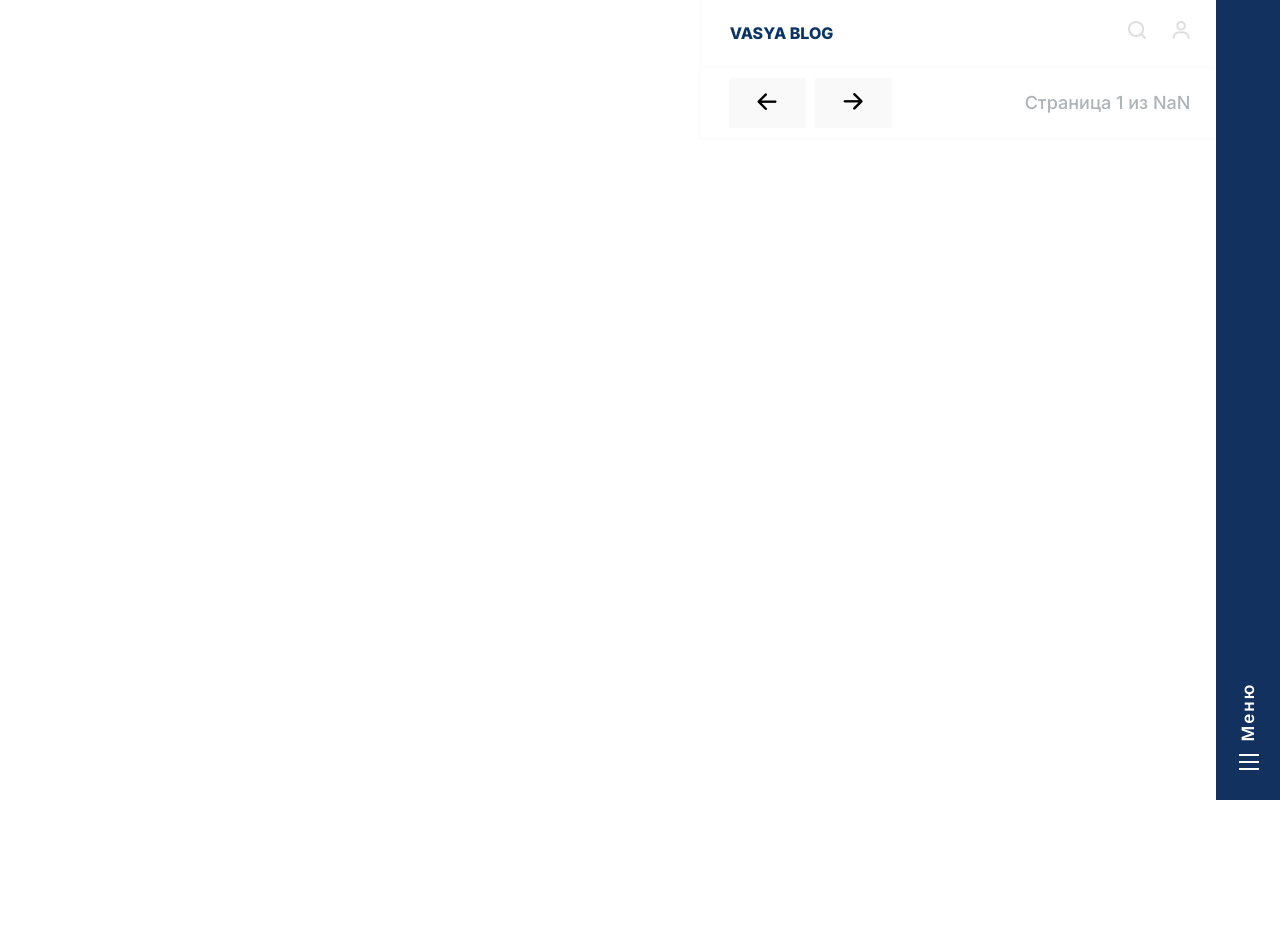
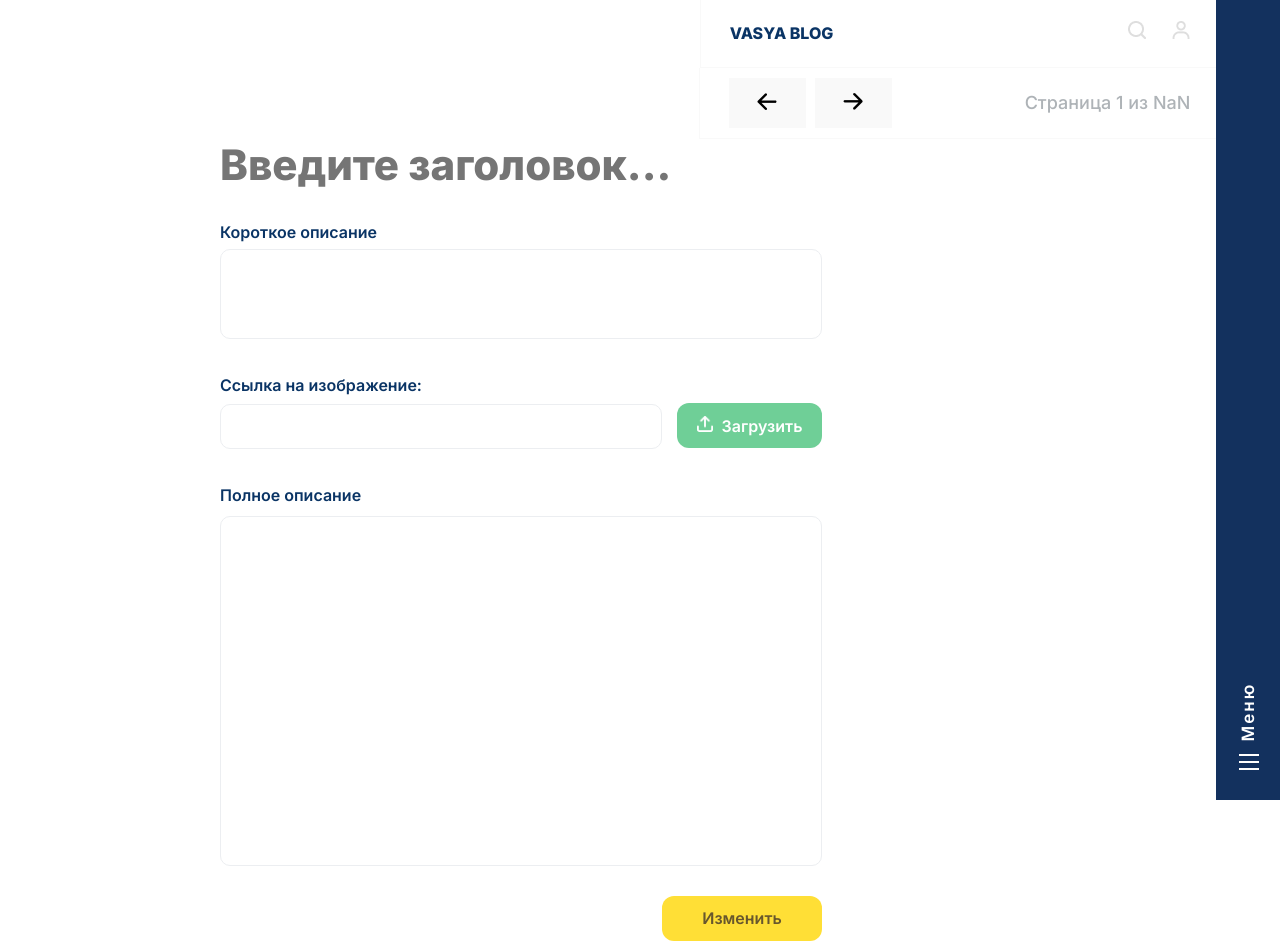
Before and after one commit to Shiroyam/react-blog-client, a React (Create React App) app: page /createpage/1/1 in a window 1280 px wide. Before the commit the page ends 800 px from the top, so only its background shows below. Built offline with nearby package versions, Linux system fonts and the light colour scheme; no server answers.

Commit message:
добавил удаление и редоктирование комментария

```diff
--- a/src/App.js
+++ b/src/App.js
@@ -8,7 +8,7 @@ import Registration from "./pages/modal/registration/Registration.jsx";
 import Authorization from "./pages/modal/аuthorization/Authorization.jsx";
 import Post from "./pages/post/post.jsx";
 import { Routes, Route } from "react-router-dom";
-import { useSelector} from "react-redux";
+import { useSelector } from "react-redux";
 
 function App() {
   const flagAuth = useSelector((state) => state.auth.flagAuth);
@@ -22,7 +22,8 @@ function App() {
       <Routes>
         <Route path="/" element={<Main />} />
         <Route path="/post/:id" element={<Post />} />
-        <Route path="/createpage" element={<Create />} />
+        <Route path="/createpage/" element={<Create />} />
+        <Route path="/createpage/:edit/:id" element={<Create />} />
         <Route path="/profile" element={<Profile />} />
       </Routes>
     </>
--- a/src/pages/create/Create.jsx
+++ b/src/pages/create/Create.jsx
@@ -1,51 +1,94 @@
 import React from "react";
 import s from "./create.module.scss";
 import loading from "./../../assets/png/GroupLoading.png";
-import { useDispatch } from "react-redux";
-import { createPost } from "../../redux/createPost/action";
-import { CKEditor } from "@ckeditor/ckeditor5-react";
-import ClassicEditor from "@ckeditor/ckeditor5-build-classic";
+import { useForm } from "react-hook-form";
+import { useDispatch, useSelector } from "react-redux";
+import { createPost, editingPost } from "../../redux/createPost/action";
 import { getPost } from "../../redux/posts/action";
+import { useParams } from "react-router-dom";
 
 const Create = () => {
-  const dispatch = useDispatch()
-  const [title, setTitle] = React.useState('')
-  const [description, setDescription] = React.useState('')
-  const [photoUrl, setPhotoUrl] = React.useState('https://tproger.ru/s3/uploads/2019/04/learn-programming-880x308.png')
-  const [text, setText] = React.useState('')
+  const dispatch = useDispatch();
+  const { id } = useParams();
+  const { pathname } = window.location;
+  const postResp = useSelector((state) => state.open);
 
-  React.useEffect(()=>{
+  const {
+    register,
+    formState: { errors },
+    handleSubmit,
+  } = useForm({
+    mode: "onBlur",
+  });
+
+  const submitForm = (data) => {
+    id ? dispatch(editingPost(id, data)) : dispatch(createPost(data));
+  };
+
+  React.useEffect(() => {
     dispatch(getPost(1, ""));
-  },[])
-
-  const postPost = (title, photoUrl, description, text) => {
-    dispatch(createPost(title, photoUrl, description,text ))
-    window.location.reload()
-  }
-
-  const handelChange = (e,editor) => {
-    const data = editor.getData()
-    setText(data)
-  }
+  }, [id]);
 
   return (
+    <form onSubmit={handleSubmit(submitForm)}>
       <div className={s.create}>
         <div className={s.header}>
-        <input
+          <textarea
             className={s.header__input}
             placeholder="Введите заголовок..."
+            {...register("title", {
+              required: "Поле обязательно!",
+              minLength: {
+                value: 6,
+                message: "Нужно ввести минимум 6 символа!",
+              },
+              maxLength: {
+                value: 28,
+                message: "Вы ввели максимальное допустимое число символов",
+              },
+            })}
             type="text"
-          value={title}
-          onChange={(e)=>setTitle(e.target.value)}
-        />
+          >
+            {id && postResp.title}
+          </textarea>
         </div>
         <div className={s.description}>
           <div className={s.description__header}>Короткое описание</div>
-        <textarea value={description} onChange={(e)=>setDescription(e.target.value)} className={s.description__input}></textarea>
+          <textarea
+            {...register("description", {
+              required: "Поле обязательно!",
+              minLength: {
+                value: 6,
+                message: "Нужно ввести минимум 6 символа!",
+              },
+              maxLength: {
+                value: 24,
+                message: "Вы ввели максимальное допустимое число символов",
+              },
+            })}
+            className={s.description__input}
+          >
+            {id && postResp.description}
+          </textarea>
         </div>
         <div className={s.formLink}>
+          <div className={s.formLink__container}>
             <div className={s.formLink__header}>Ссылка на изображение:</div>
-        <input type="text" className={s.formLink__form} />
+            <textarea
+              type="text"
+              className={s.formLink__form}
+              {...register("photoUrl", {
+                required: "Поле обязательно!",
+                minLength: {
+                  value: 6,
+                  message: "Нужно ввести минимум 6 символа!",
+                },
+              })}
+            >
+              {id && postResp.photoUrl}
+            </textarea>
+          </div>
+
           <button className={s.formLink__button}>
             <img src={loading} width={16} className={s.formLink__icon}></img>
             Загрузить
@@ -53,10 +96,30 @@ const Create = () => {
         </div>
         <div className={s.textForm}>
           <div className={s.textForm__header}>Полное описание</div>
-        <CKEditor data={text} onChange={handelChange} className={s.textForm__text} editor={ClassicEditor} />
+          <textarea
+            {...register("text", {
+              required: "Поле обязательно!",
+              minLength: {
+                value: 6,
+                message: "Нужно ввести минимум 6 символа!",
+              },
+            })}
+            className={s.textForm__text}
+          >
+            {id && postResp.text}
+          </textarea>
         </div>
-      <button onClick={()=>postPost(title, photoUrl, description, text)} className={s.btnPost}>Опубликовать</button>
+        {pathname == "/createPage" ? (
+          <button type="submit" className={s.btnPost}>
+            Опубликовать
+          </button>
+        ) : (
+          <button type="submit" className={s.btnPost}>
+            Изменить
+          </button>
+        )}
       </div>
+    </form>
   );
 };
 
--- a/src/pages/create/create.module.scss
+++ b/src/pages/create/create.module.scss
@@ -16,6 +16,7 @@
       color: #d7d7d7;
       border: none;
       outline: none;
+      resize: none;
     }
   }
 
@@ -53,6 +54,7 @@
 
   .formLink {
     margin-top: 30px;
+    display: flex;
     &__header {
       font-family: Inter;
       font-style: normal;
@@ -65,6 +67,7 @@
     &__form {
       width: 442px;
       height: 45px;
+      resize: none;
 
       outline: none;
       background: #ffffff;
@@ -83,6 +86,7 @@
     }
 
     &__button {
+      margin-top: 30px;
       width: 145px;
       height: 45px;
       margin-left: 15px;
@@ -109,7 +113,6 @@
   .textForm {
     margin-top: 30px;
     width: 602px;
-
     &__header {
       font-family: Inter;
       font-style: normal;
@@ -118,6 +121,24 @@
       line-height: 24px;
       color: #0a3465;
       padding-bottom: 9px;
+    }
+    &__text {
+      width: 602px;
+      height: 350px;
+      border: 1px solid #eceef1;
+      box-sizing: border-box;
+      border-radius: 10px;
+      outline: none;
+      padding-left: 5px;
+      padding-right: 5px;
+
+      font-family: Inter;
+      font-style: normal;
+      font-weight: normal;
+      font-size: 16px;
+      line-height: 28px;
+      color: #000000;
+      resize: none;
     }
   }
   .btnPost {
--- a/src/pages/post/post.jsx
+++ b/src/pages/post/post.jsx
@@ -7,7 +7,6 @@ import { openPost } from "../../redux/posts/actionOpenPost";
 import { postComments} from "../../redux/comments/action";
 import { closeProfile } from "../../redux/profile/action";
 import Comments from "../../components/comments/comments";
-import ReactHtmlParser from "html-react-parser"
 import { getComments } from "../../redux/comments/action";
 
 const Post = () => {
@@ -47,7 +46,7 @@ const Post = () => {
       </div>
       <div className={s.post__content}>
         <div className={s.post__textContainer}>
-          <p className={s.post__text}>{post.text !== undefined ? ReactHtmlParser(post.text) : ""}</p>
+          <p className={s.post__text}>{post.text !== undefined ? post.text : ""}</p>
         </div>
         <div className={s.post__commentsContainer}>
           <Comments></Comments>
--- a/src/redux/comments/action.js
+++ b/src/redux/comments/action.js
@@ -1,4 +1,28 @@
 import { instance } from "../../config/axios"
+
+export const editingComment = (data,id) => async (dispatch) => {
+    try {
+        await instance.patch(`/comments/${id}`,{
+            "text": data
+        })
+        dispatch({
+            type:"EDITING_COMMENT"
+        })
+    } catch (error) {
+        alert("Вы не обновили текст!")
+    }
+}
+
+export const deleteComment = (id) => async (dispatch) => {
+    try {
+       await instance.delete(`comments/${id}`)
+       dispatch({
+           type:"DELETE_COMMENT"
+       })
+    } catch (error) {
+        console.log(error)
+    }
+}
 
 export const getComments = (id) => async (dispatch) => {
     try {
@@ -26,7 +50,6 @@ export const getComment = (num) => async (dispatch) =>{
         alert(error)
     }
 
-
 }
 
 export const postComments = (text,id) => async (dispatch) => {
--- a/src/redux/comments/reducer.js
+++ b/src/redux/comments/reducer.js
@@ -8,6 +8,10 @@ export const commentsReducer = (state =initState, action) => {
             return {...state, comment:action.payload}
         case"POST_COMMENTS":
             return state;
+        case"DELETE_COMMENT":
+            return state;
+        case"EDITING_COMMENT":
+            return state;
         default:
             return state;
     }
--- a/src/redux/createPost/reducer.js
+++ b/src/redux/createPost/reducer.js
@@ -4,6 +4,8 @@ export const postCreateReducer = (state = initState, action) => {
     switch (action.type) {
         case "POST_CREATE":
             return state
+        case "POST_EDITING":
+            return state
         default:
             return state
     }
```
Also changed, not shown: src/components/comments/comments.jsx (+34 -1 lines), src/components/comments/comments.module.scss (+39 -4 lines), src/components/posts/Posts.jsx (+32 -14 lines), src/redux/createPost/action.js (+31 -15 lines). Lines whose indentation alone changed are shown as unchanged.
